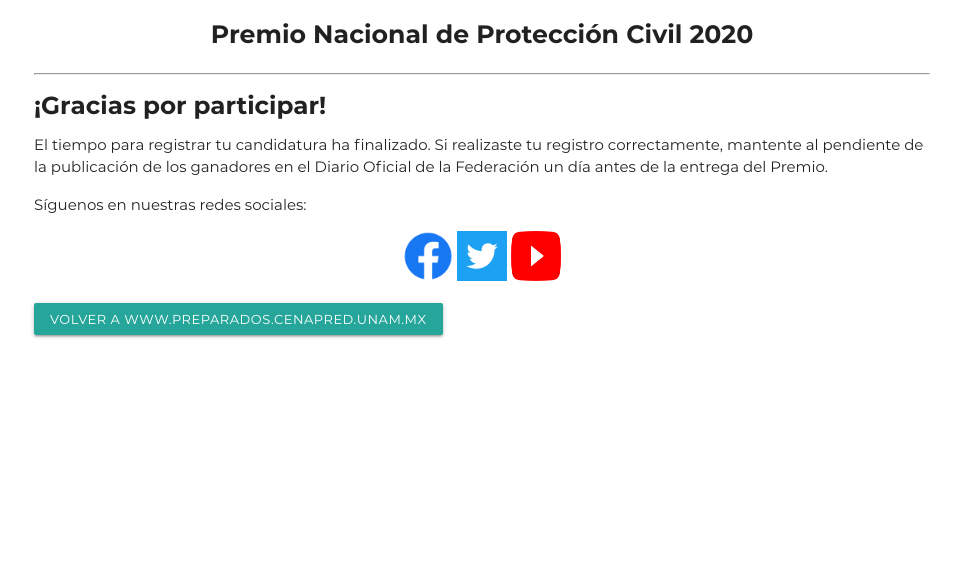
After one commit to MigueBlogs/PremioNacional, a PHP site: page /gracias.php in a window 1280 px wide. The commit adds this page. Shown: the part 118-693 px from the top of the page, without its empty margins (158-1112 px from the left). Run offline with PHP 8.4, Linux system fonts and the light colour scheme.

Commit message:
Ligas actualizadas

```diff
--- a/dashboard.php
+++ b/dashboard.php
@@ -27,7 +27,7 @@
             $imageFileType = strtolower(pathinfo($target_dir . basename($_FILES['archivo']['name']), PATHINFO_EXTENSION));
             $tmp_uid = uniqid();
             $target_file = $target_dir . $tmp_uid . "." . $imageFileType;
-            $url_file = "http://www.preparados.gob.mx/uploads/premionacional2020/". $tmp_uid . "." . $imageFileType;
+            $url_file = "http://www.preparados.cenapred.unam.mx/uploads/premionacional2020/". $tmp_uid . "." . $imageFileType;
             //$url_file = "js/". $tmp_uid . "." . $imageFileType; //only for develop
             if (!move_uploaded_file($_FILES["archivo"]["tmp_name"], $target_file)){
                 $error_msg = 'No se pudo subir tu archivo al servidor';
--- /dev/null
+++ b/gracias.php
@@ -0,0 +1,53 @@
+<?php ; ?>
+<!DOCTYPE html>
+<html lang="es">
+<head>
+<link rel="shortcut icon" href="http://www.atlasnacionalderiesgos.gob.mx/Imagenes/Logos/cenapred_icon.ico"/>
+    <meta charset="UTF-8">
+    <meta name="viewport" content="width=device-width, initial-scale=1, minimum-scale=1.0, maximum-scale=1.0">
+    <title>Premio Nacional 2020</title>
+
+    <script src="https://ajax.googleapis.com/ajax/libs/jquery/3.4.1/jquery.min.js"></script>
+    <!-- Materialize -->
+        <!-- Compiled and minified CSS -->
+        <link rel="stylesheet" href="https://cdnjs.cloudflare.com/ajax/libs/materialize/1.0.0/css/materialize.min.css">
+        <!-- Compiled and minified JavaScript -->
+        <script src="https://cdnjs.cloudflare.com/ajax/libs/materialize/1.0.0/js/materialize.min.js"></script>
+    <!-- Iconos -->
+    <link href="https://fonts.googleapis.com/icon?family=Material+Icons" rel="stylesheet">
+
+    <link rel="stylesheet" href="./CSS/main.css">
+
+    <noscript>
+        <div id="div-js-error" class="valign-wrapper center" style="background-color: lightcoral;">
+            <i class="material-icons alerted" style="margin-left: 1em;">error_outline</i>
+            <p style="width: 100%;">JavaScript está deshabilitado, esta página necesita tener activado JavaScript para que funcione correctamente.</p>
+            <button id="btn-error-close" class="btn-small" type="button" style="margin-right: 1em;"><i class="material-icons">close</i></button>
+        </div>
+    </noscript>
+</head>
+<body>
+    <div class="container">
+        <div class="center">
+            <img class="cnpc" src="http://www.atlasnacionalderiesgos.gob.mx/Imagenes/Logos/SSyPC_CNPC_h.png" alt="Gobierno de México">
+        </div>
+        <h1 class="flow-text center">Premio Nacional de Protección Civil 2020</h1>
+        <hr>
+        <h5>¡Gracias por participar!</h5>
+        <p>El tiempo para registrar tu candidatura ha finalizado.
+            Si realizaste tu registro correctamente, mantente al pendiente de la publicación de los ganadores en el Diario Oficial de la Federación un día antes de la entrega del Premio.
+        </p>
+        <p>
+            Síguenos en nuestras redes sociales:
+        </p>
+        <div class="center">
+            <a target="_blank" href="http://www.facebook.com/cnpcmx"><img alt="fb" src="img/f_logo_RGB-Blue_58.png" width="50px" height="50px"></a>
+            <a target="_blank" href="http://twitter.com/CNPC_mx"><img src="img/twitter.png" width="50px" height="50px"></a>
+            <a target="_blank" href="http://www.youtube.com/coordinacionnacionaldeproteccioncivil"><img alt="yt" src="img/youtube.png" width="50px" height="50px"></a>
+        </div>
+        <p>
+            <a class="btn-small" href="http://www.preparados.cenapred.unam.mx" target="_blank">Volver a www.preparados.cenapred.unam.mx</a>
+        </p>
+    </div>
+</body>
+</html>
--- a/js/login.js
+++ b/js/login.js
@@ -30,7 +30,7 @@ $(function() {
                             $("#message").text("");
                         }, 5000);
                     } else if(status == 1) {
-                        //window.location.href = "http://www.preparados.gob.mx/macrosimulacro/cortes-info.php"; //For Deploy
+                        //window.location.href = "http://www.preparados.cenapred.unam.mx/macrosimulacro/cortes-info.php"; //For Deploy
                         window.location.href = "./dashboard.php";
                     }
 
```
Also changed, not shown: index.php (+5 -5 lines), img/f_logo_RGB-Blue_58.png (added), img/twitter.png (added), img/youtube.png (added).
